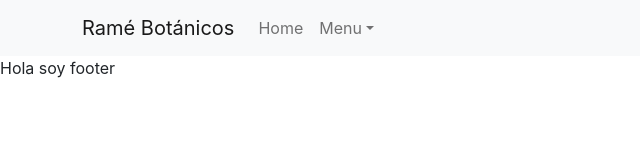
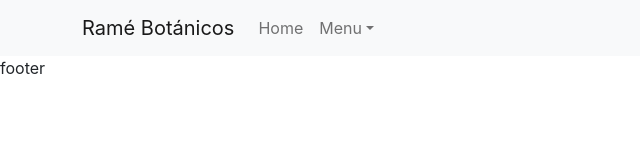
Before and after one commit to Aldisampo/entregaJs, a React (Create React App) app: page / in a window 1280 px wide. Shown: the top 160 px of the page, without its empty margins (0-640 px from the left). Built offline with nearby package versions, Linux system fonts and the light colour scheme.

Commit message:
[ADD] navbar

```diff
--- a/src/components/Footer.jsx
+++ b/src/components/Footer.jsx
@@ -6,7 +6,7 @@ export default function Footer() {
 
   return (
     <>
-       Hola soy footer
+    footer
     </>
   );
 }
```
